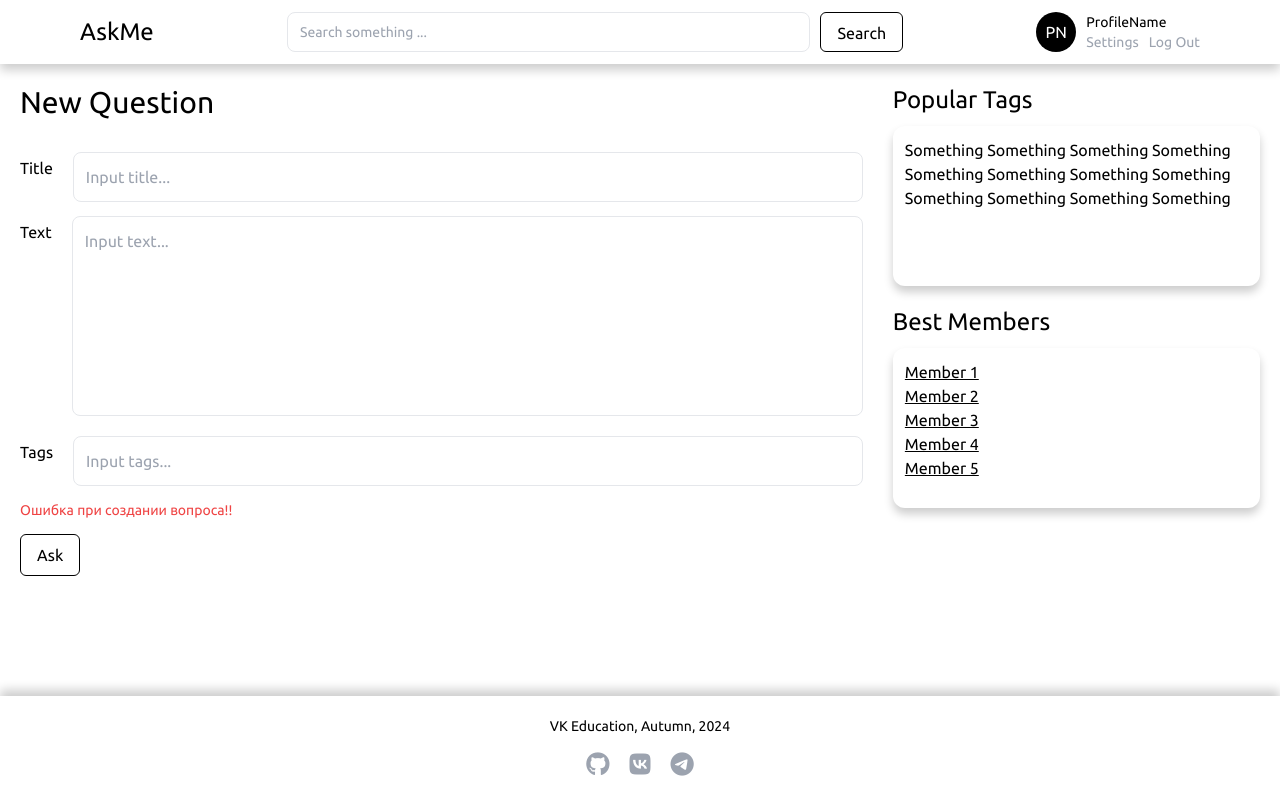
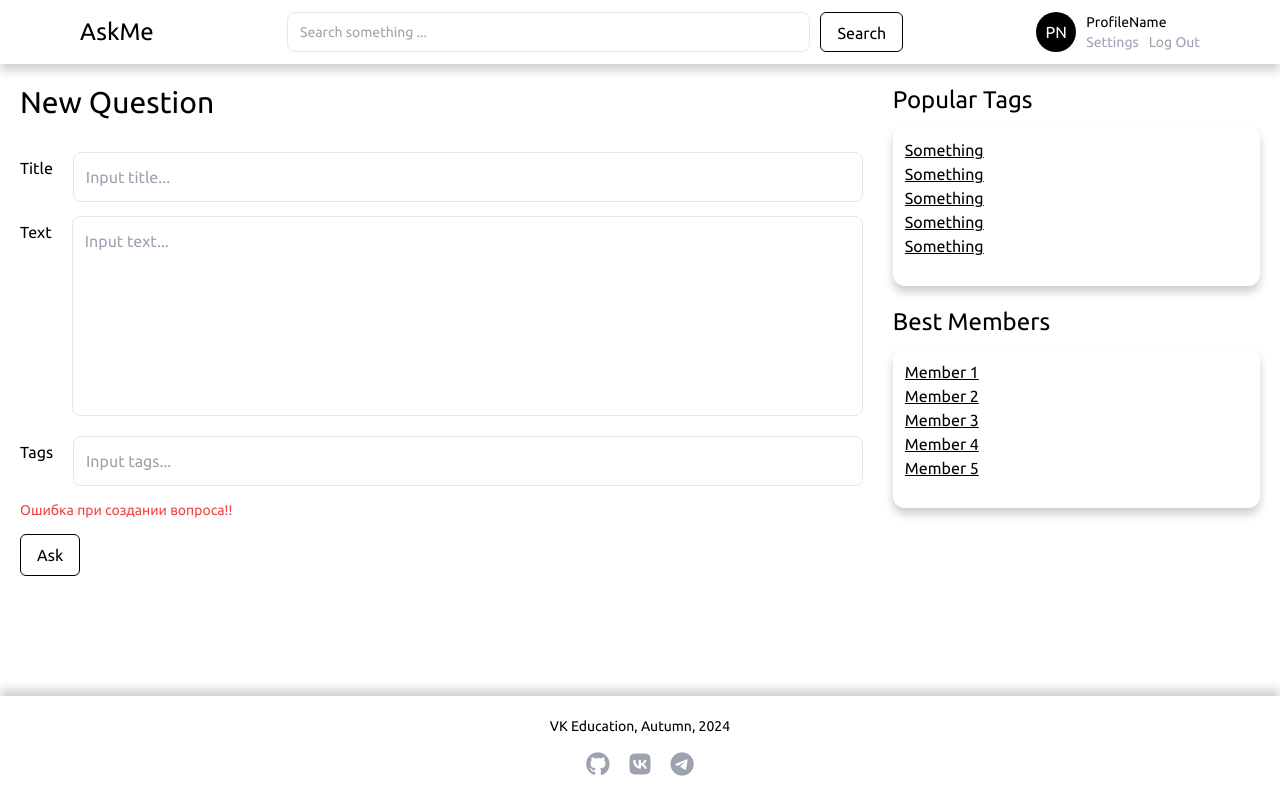
Before and after one commit to val3rkq/askme_mitioglo, a Python web app: template templates/ask.html in a window 1280 px wide. Run offline with Jinja, Linux system fonts and the light colour scheme; the template is opened without the code that fills it, so the values that code supplies are empty.

Commit message:
popular tags fixed

```diff
--- a/static/app.css
+++ b/static/app.css
@@ -619,6 +619,11 @@ video {
   height: 100vh;
 }
 
+.h-min{
+  height: -moz-min-content;
+  height: min-content;
+}
+
 .max-h-\[70px\]{
   max-height: 70px;
 }
@@ -649,6 +654,11 @@ video {
 
 .w-full{
   width: 100%;
+}
+
+.w-min{
+  width: -moz-min-content;
+  width: min-content;
 }
 
 .max-w-\[800px\]{
@@ -817,21 +827,8 @@ video {
   background-color: rgb(255 255 255 / var(--tw-bg-opacity));
 }
 
-.bg-white{
-  --tw-bg-opacity: 1;
-  background-color: rgb(255 255 255 / var(--tw-bg-opacity));
-}
-
-.bg-current{
-  background-color: currentColor;
-}
-
 .bg-image{
   background-image: bg-[url('./../static/img/background.png')];
-}
-
-.bg-\[url\(\'\.\/\.\.\/static\/img\/background\.png\'\)\]{
-  background-image: url('./../static/img/background.png');
 }
 
 .bg-cover{
--- a/templates/ask.html
+++ b/templates/ask.html
@@ -97,7 +97,7 @@
 
                     <!-- error text -->
                     <div class="w-full md:w-[80%] flex items-center justify-start">
-                        <!-- <p class="text-error text-sm"> </p> -->
+                        <!-- <p class="text-error text-sm"> </li> -->
                         <p class="text-error text-sm">Ошибка при создании вопроса!!</p>
                     </div>
                     <div class="w-full md:w-[80%] flex items-center justify-start">
@@ -112,23 +112,16 @@
             <div class="h-full w-full md:w-[30%] flex flex-col gap-5 items-start justify-start max-sm:px-1.5">
 
                 <!-- popular tags -->
-                <div class="flex flex-col gap-2.5">
+                <div class="w-full flex flex-col gap-2.5 items-start justify-start">
                     <h1 class="text-2xl w-full transition-custom translate-x-0 hover:translate-x-1 cursor-pointer">
                         Popular Tags</h1>
-                    <div class="bg-selected h-40 w-full shadow-custom rounded-xl p-3 overflow-ellipsis">
-                        Something
-                        Something
-                        Something
-                        Something
-                        Something
-                        Something
-                        Something
-                        Something
-                        Something
-                        Something
-                        Something
-                        Something
-                    </div>
+                    <ul class="bg-selected h-40 w-full shadow-custom rounded-xl p-3 overflow-ellipsis">
+                        <li class="underline cursor-pointer transition-custom translate-x-0 hover:translate-x-1"><a href="./tag.html">Something</a></li>
+                        <li class="underline cursor-pointer transition-custom translate-x-0 hover:translate-x-1"><a href="./tag.html">Something</a></li>
+                        <li class="underline cursor-pointer transition-custom translate-x-0 hover:translate-x-1"><a href="./tag.html">Something</a></li>
+                        <li class="underline cursor-pointer transition-custom translate-x-0 hover:translate-x-1"><a href="./tag.html">Something</a></li>
+                        <li class="underline cursor-pointer transition-custom translate-x-0 hover:translate-x-1"><a href="./tag.html">Something</a></li>
+                    </ul>
                 </div>
 
                 <!-- best members -->
```
Also changed, not shown: templates/base.html (+8 -15 lines), templates/index.html (+8 -15 lines), templates/index_logged_in.html (+8 -15 lines), templates/question.html (+8 -15 lines), templates/tag.html (+8 -15 lines).
